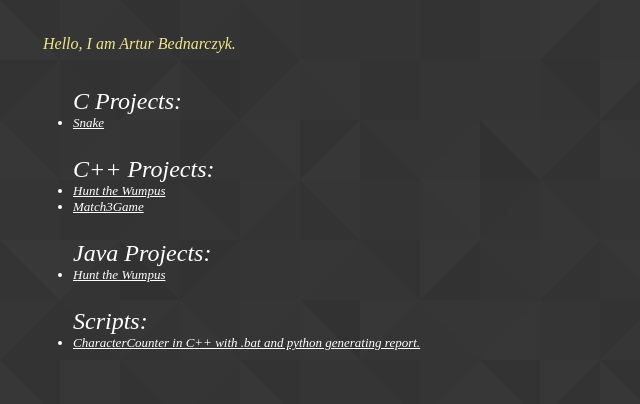
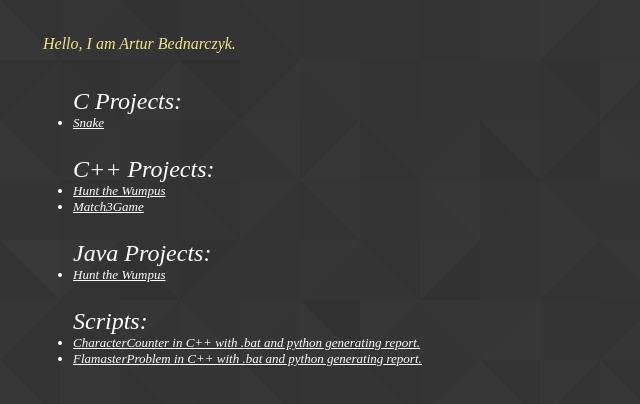
Before and after one commit to Isur/Isur.github.io, a plain HTML site: page index.html in a window 1280 px wide. Shown: the whole page, without its empty margins (0-640 px from the left). Drawn offline with Linux system fonts and the light colour scheme.

Commit message:
Add new Project
added FlamasterProblem to list.

```diff
--- a/index.html
+++ b/index.html
@@ -24,6 +24,7 @@
         </ul>
 		<ul id="mix"> Scripts:
 			<li><a href="https://github.com/Isur/CharacterCounter">CharacterCounter in C++ with .bat and python generating report. </a></li>
+			<li><a href="https://github.com/Isur/FlamasterProblem">FlamasterProblem in C++ with .bat and python generating report. </a></li>
 		</ul>
 
 
```
